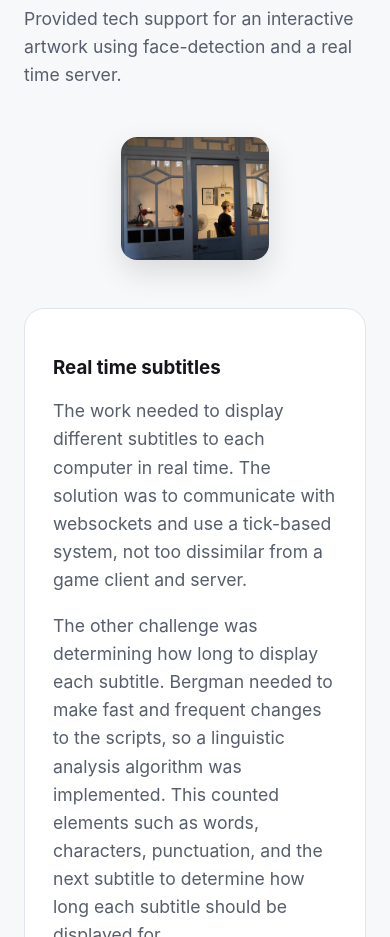
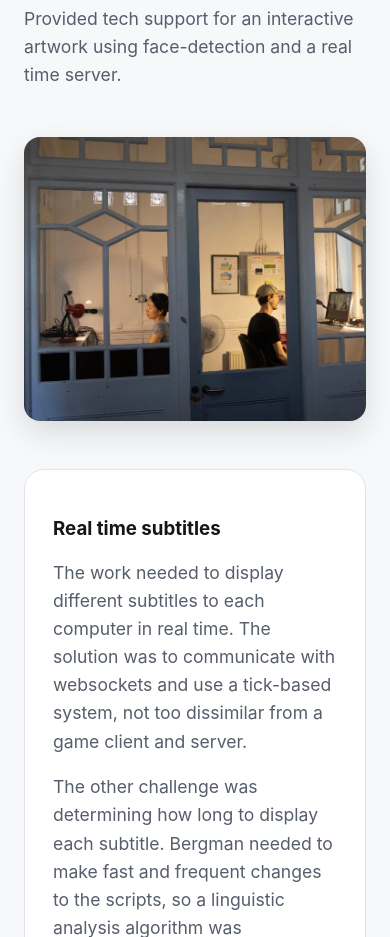
Before and after one commit to yeatmangeorge/yemadiso-website, an Eleventy site: page src/projects/projects.md in a window 390 px wide. Shown: the part 2620-3557 px from the top of the page. Built offline with nearby package versions, Linux system fonts and the light colour scheme; Eleventy itself is replaced by a stand-in of ours; files that its build step writes are made by us from their sources.

Commit message:
fix mobile image size

```diff
--- a/src/css/style.css
+++ b/src/css/style.css
@@ -17,14 +17,20 @@
 .image-container {
     display: flex;
     justify-content: center;
-    margin: 3em;
+    margin: 3em 0;
 }
 
 .content-image {
-    max-width: 60%;
+    width: min(60%, 900px);
     height: auto;
     border-radius: 16px;
     box-shadow: 0 12px 30px rgba(0,0,0,0.12);
+}
+
+@media (max-width: 600px) {
+    .content-image {
+        width: 100%;
+    }
 }
 
 [data-theme="dark"] {
```
